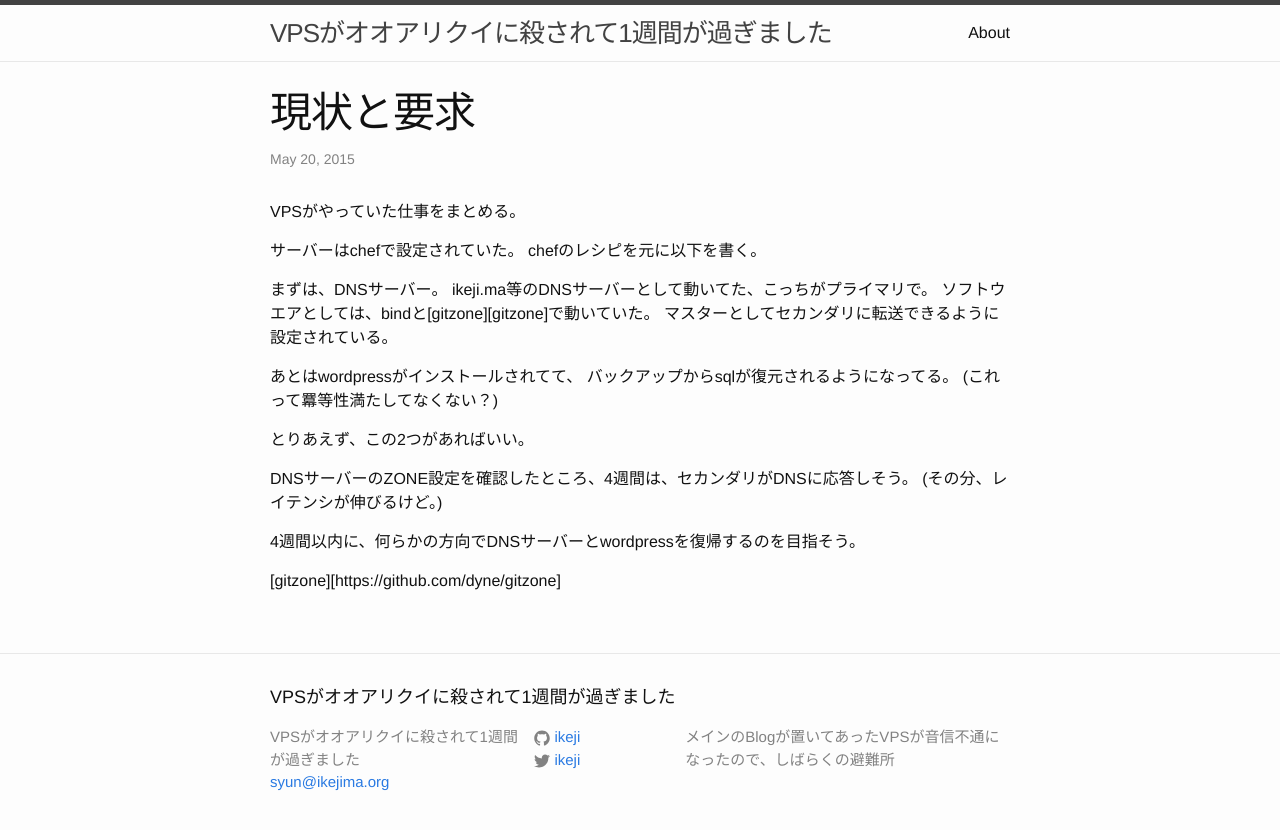
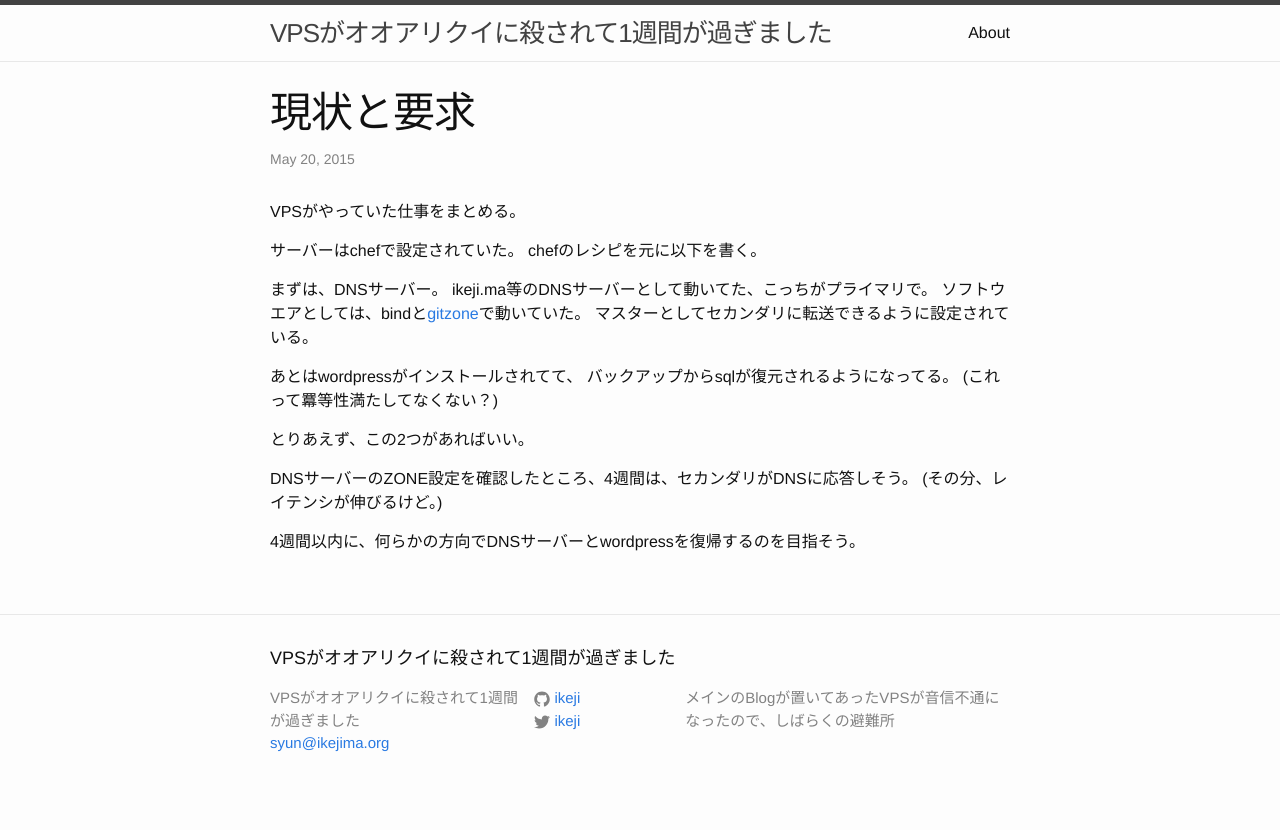
Before and after one commit to ikeji/ikeji.github.io, a Jekyll site: the page built from _posts/2015-05-19-requirement.markdown, in a window 1280 px wide. Shown: the top 830 px of the page. Built offline with Jekyll 4.4.1, drawn with Linux system fonts in a browser that asks for light colours.

Commit message:
fix link

```diff
--- a/_posts/2015-05-19-requirement.markdown
+++ b/_posts/2015-05-19-requirement.markdown
@@ -25,4 +25,4 @@ DNSサーバーのZONE設定を確認したところ、4週間は、セカンダ
 
 4週間以内に、何らかの方向でDNSサーバーとwordpressを復帰するのを目指そう。
 
-[gitzone][https://github.com/dyne/gitzone]
+[gitzone]: https://github.com/dyne/gitzone
```
